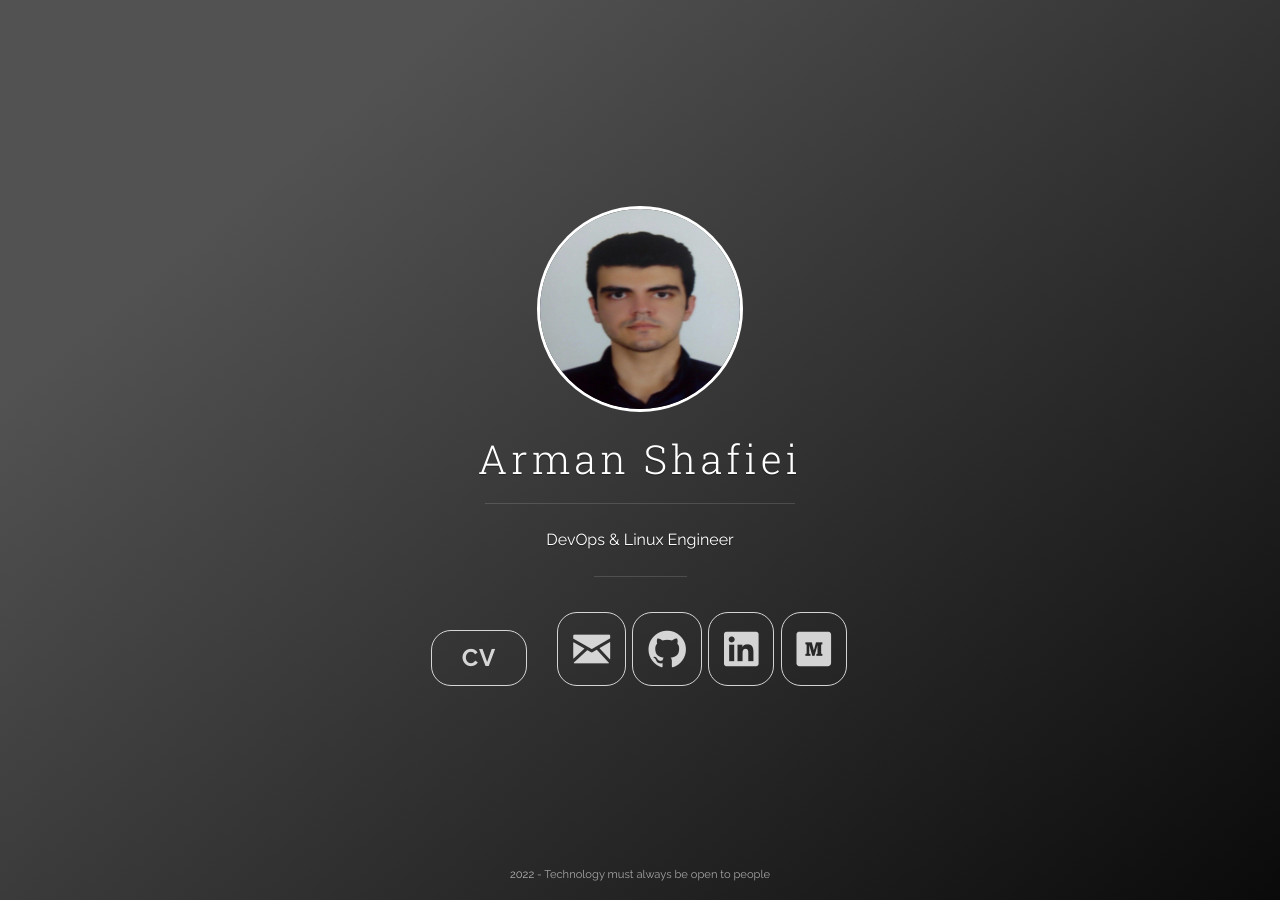
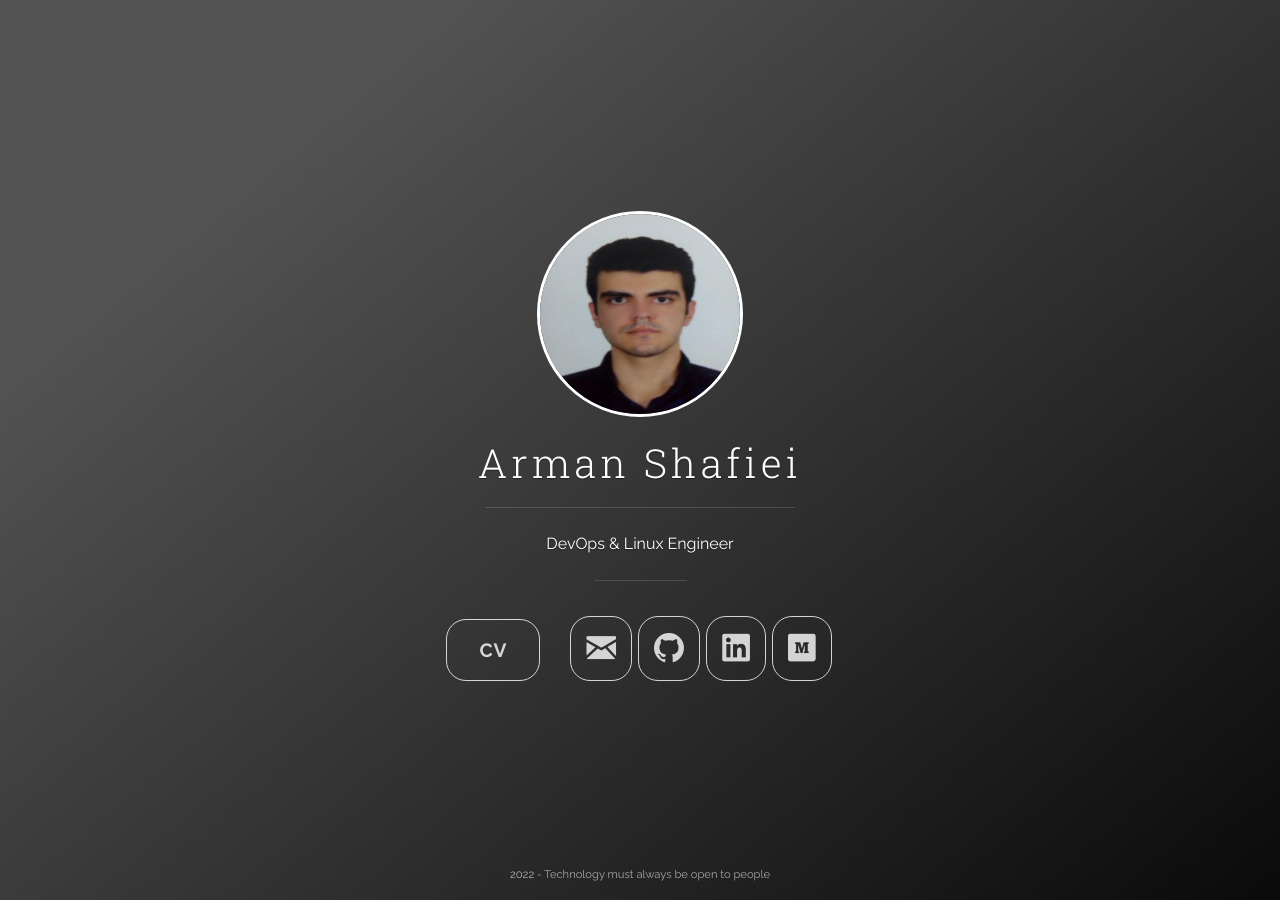
Before and after one commit to arman-shafiei/page, a Jekyll site: the page built from index.html, in a window 1280 px wide. Built offline with Jekyll 4.4.1, drawn with Linux system fonts in a browser that asks for light colours; nearby versions of some CDN libraries.

Commit message:
testing size 6

```diff
--- a/index_style/css/uno.css
+++ b/index_style/css/uno.css
@@ -1310,10 +1310,10 @@ hr {
 	background: none; }
 
 .btn, .navigation__item a {
-	padding: 15px 30px;
+	padding: 18px 32px;
 	border: 1px solid #e25440;
 	border-radius: 20px;
-	font-size: 1.5em;
+	font-size: 1.2em;
 	font-weight: bold;
 	letter-spacing: 1px;
 	text-shadow: none;
```
